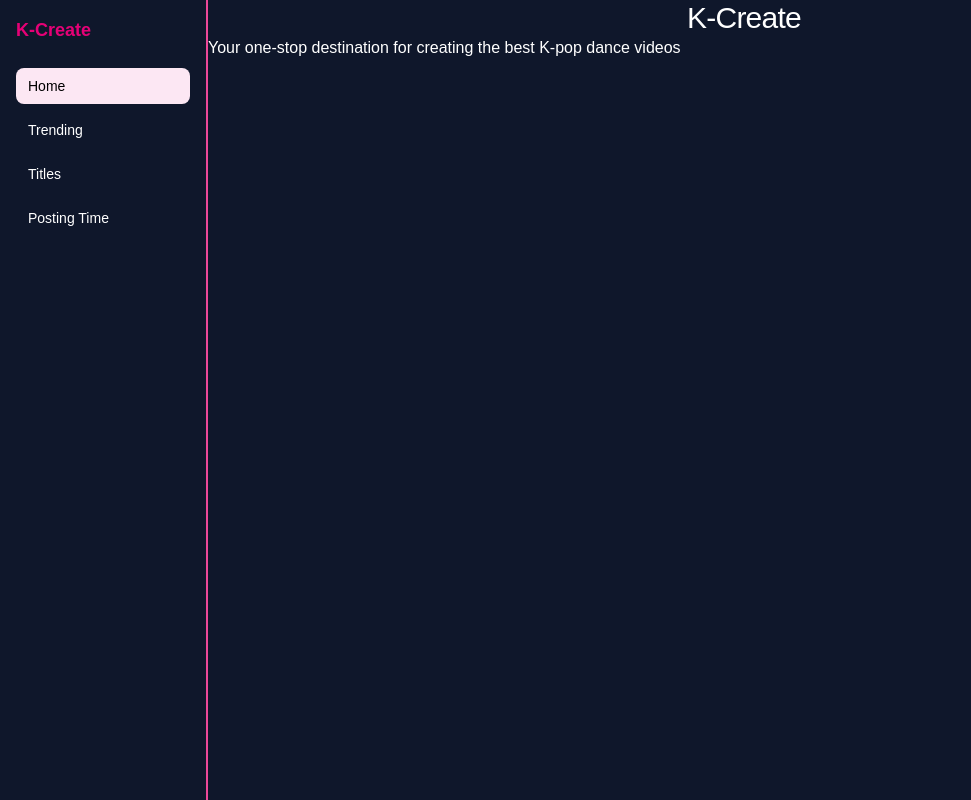
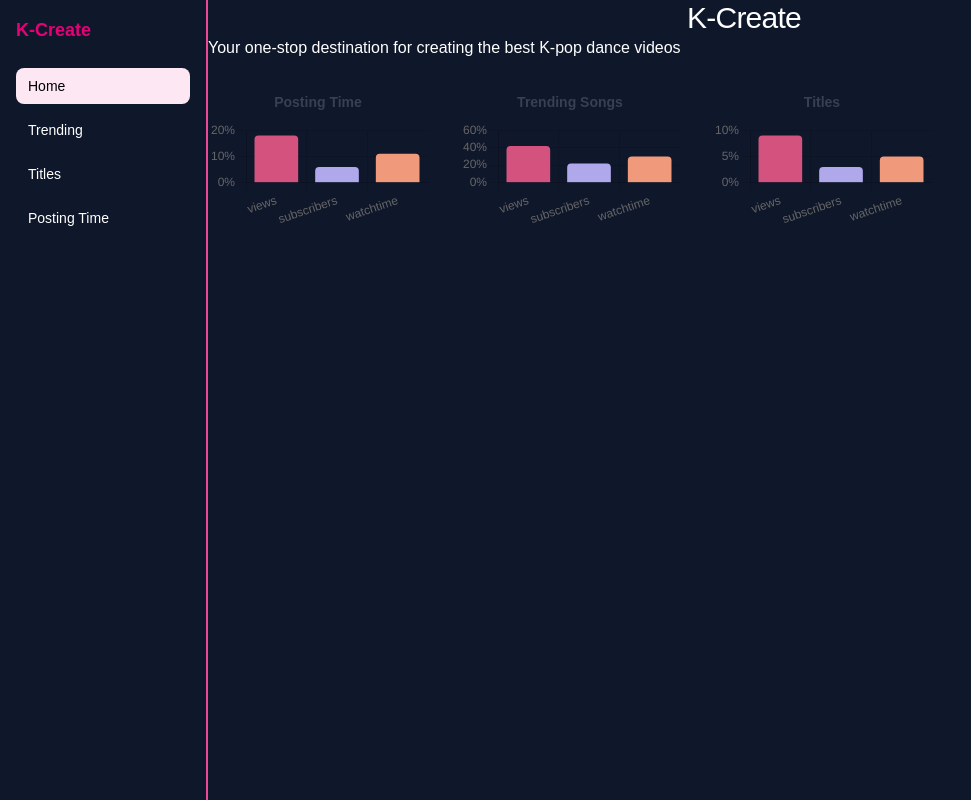
Before and after one commit to suhaniag/youtube-ai-assistant, a Next.js app: page / in a window 1280 px wide. Shown: the whole page, without its empty margins (0-971 px from the left). Built offline with nearby package versions, Linux system fonts and the light colour scheme.

Commit message:
Add bar charts to homepage with mock feature stats

```diff
--- /dev/null
+++ b/app/components/percentage-bar.tsx
@@ -0,0 +1,50 @@
+"use client";
+import {
+  Chart as ChartJS,
+  CategoryScale,
+  LinearScale,
+  BarElement,
+  Tooltip,
+} from "chart.js";
+import { Bar } from "react-chartjs-2";
+
+ChartJS.register(CategoryScale, LinearScale, BarElement, Tooltip);
+
+export default function PercentageBar({
+  title,
+  metrics,
+}: {
+  title: string;
+  metrics: Record<string, number>;
+}) {
+  const labels = Object.keys(metrics);
+  const values = Object.values(metrics);
+
+  const data = {
+    labels: labels,
+    datasets: [
+      {
+        data: values,
+        backgroundColor: ["#D4537E", "#AFA9EC", "#F0997B"],
+        borderRadius: 4,
+      },
+    ],
+  };
+
+  return (
+    <div className="flex flex-col items-center">
+      <p className="text-sm font-semibold text-gray-700 mb-2">{title}</p>
+      <div style={{ width: "220px", height: "200px" }}>
+        <Bar
+          data={data}
+          options={{
+            plugins: { legend: { display: false } },
+            scales: {
+              y: { ticks: { callback: (value) => `${value}%` } },
+            },
+          }}
+        />
+      </div>
+    </div>
+  );
+}
--- /dev/null
+++ b/app/dataa/mockstats.ts
@@ -0,0 +1,17 @@
+export const featureStats = {
+  postingTime: {
+    views: 18,
+    subscribers: 6,
+    watchtime: 11,
+  },
+  trendingSongs: {
+    views: 42,
+    subscribers: 22,
+    watchtime: 30,
+  },
+  titles: {
+    views: 9,
+    subscribers: 3,
+    watchtime: 5,
+  },
+};
--- a/app/page.tsx
+++ b/app/page.tsx
@@ -1,10 +1,16 @@
-
+import PercentageBar from "./components/percentage-bar";
+import { featureStats } from "./dataa/mockstats";
 
 export default function Home() {
   return (
     <div className="main-page">
       <h1 className="text-3xl text-white-900 tracking-tight text-center">K-Create</h1>
       <p>Your one-stop destination for creating the best K-pop dance videos</p>
+      <div className="flex gap-8 mt-8">
+        <PercentageBar title="Posting Time" metrics={featureStats.postingTime} />
+        <PercentageBar title="Trending Songs" metrics={featureStats.trendingSongs} />
+        <PercentageBar title="Titles" metrics={featureStats.titles} />
+      </div>
     </div>
   );
 }
--- a/package.json
+++ b/package.json
@@ -9,8 +9,10 @@
     "lint": "eslint"
   },
   "dependencies": {
+    "chart.js": "^4.5.1",
     "next": "16.2.9",
     "react": "19.2.4",
+    "react-chartjs-2": "^5.3.1",
     "react-dom": "19.2.4"
   },
   "devDependencies": {
```
Also changed, not shown: 1 other file (tests, documents, lock files or other folders).
